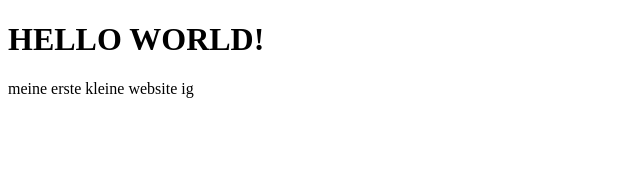
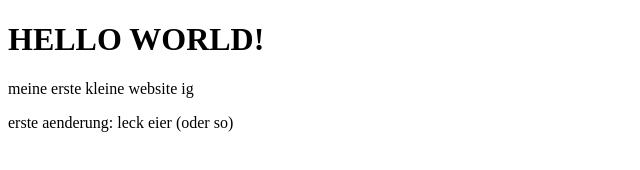
Before and after one commit to XLBoss36/xlboss36.github.io, a plain HTML site: page index.html in a window 1280 px wide. Shown: the whole page, without its empty margins (0-640 px from the left). Drawn offline with Linux system fonts and the light colour scheme.

Commit message:
erste Aenderung

```diff
--- a/index.html
+++ b/index.html
@@ -7,5 +7,6 @@
 <h1> HELLO WORLD! </h1>
 
 <p> meine erste kleine website ig </p>
+<p> erste aenderung: leck eier (oder so) </p>
 </body>
 </html>
```
